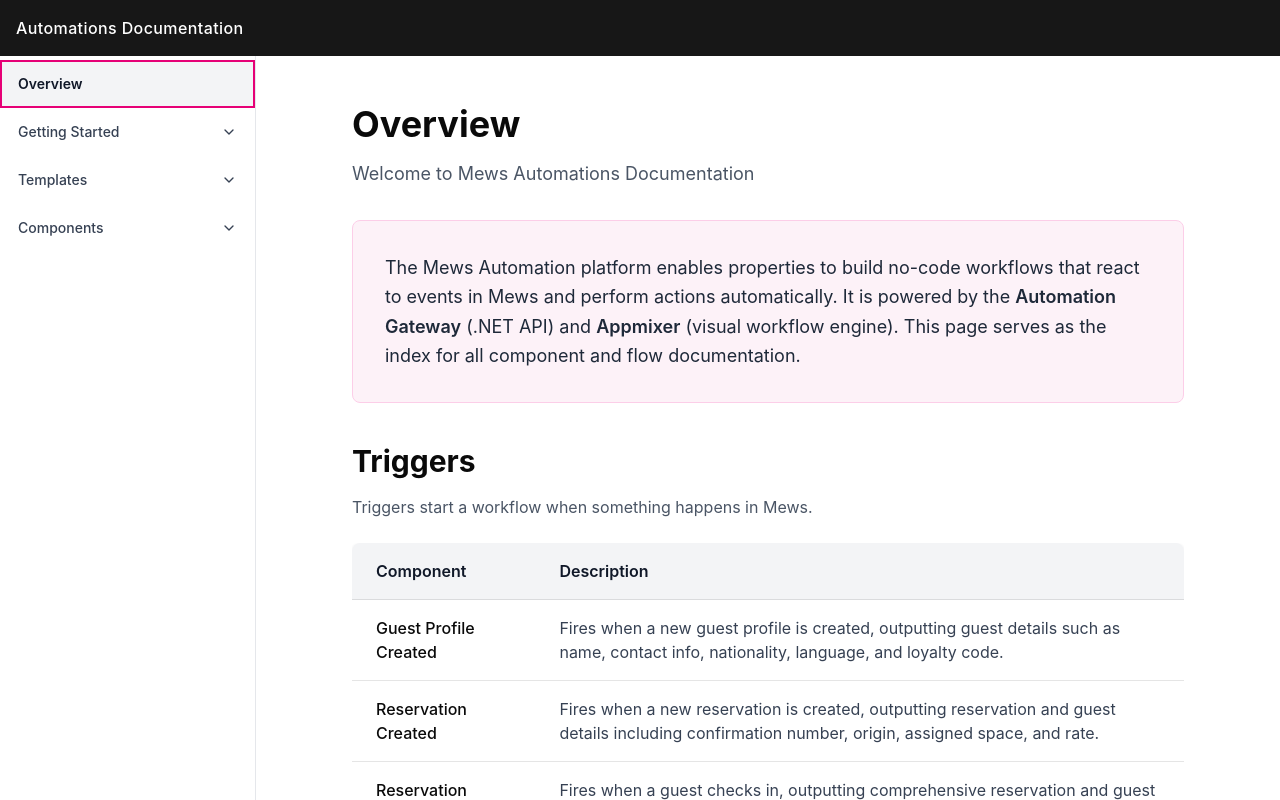
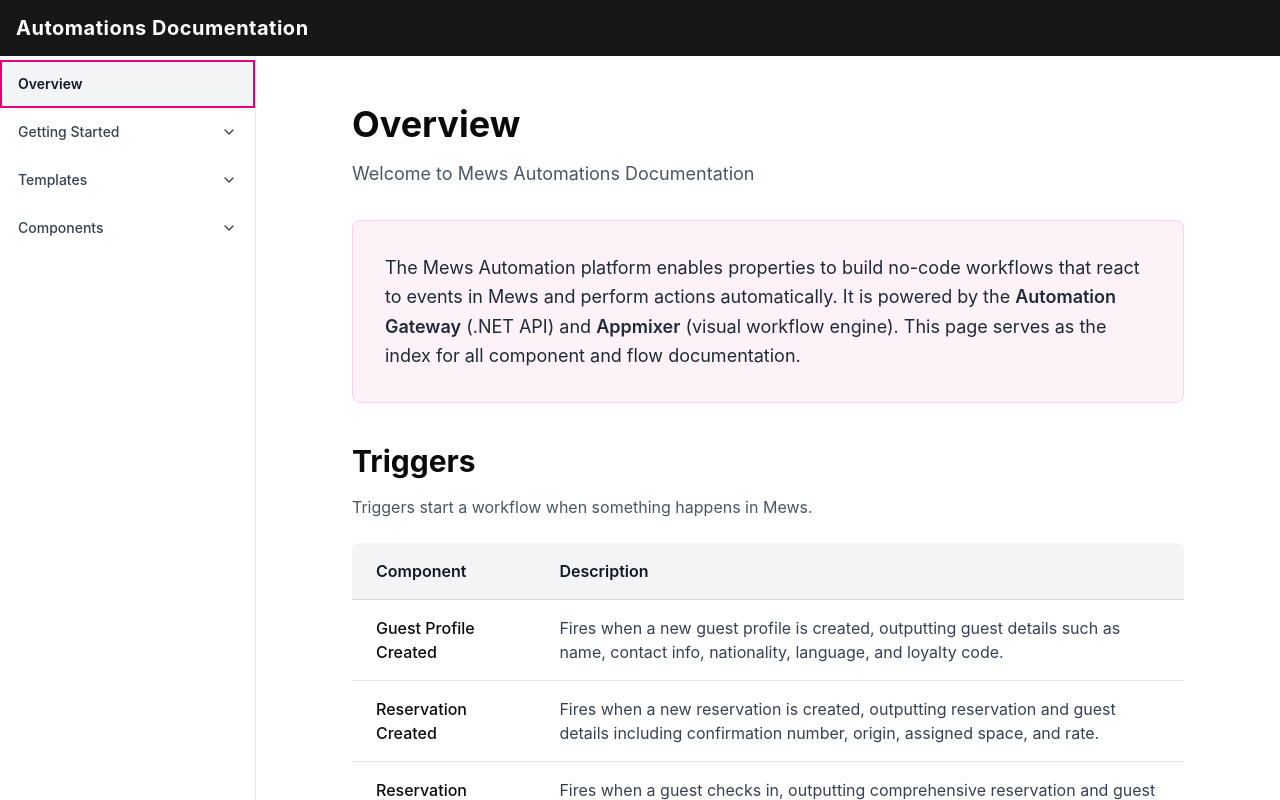
Before and after one commit to CarlosMewsGX/mews-automations-documentation, a React (Vite) app: page / in a window 1280 px wide. Built offline with nearby package versions, Linux system fonts and the light colour scheme.

Commit message:
Make header title larger and bold

```diff
--- a/src/app/App.tsx
+++ b/src/app/App.tsx
@@ -104,7 +104,7 @@
       <header className="flex-shrink-0 bg-neutral-900 text-white">
         <div className="px-4 h-14 flex items-center">
           <div className="cursor-pointer" onClick={() => navigate('overview')}>
-            <span className="text-base text-white font-medium tracking-wide">Automations Documentation</span>
+            <span className="text-xl text-white font-bold tracking-wide">Automations Documentation</span>
           </div>
         </div>
       </header>
```
